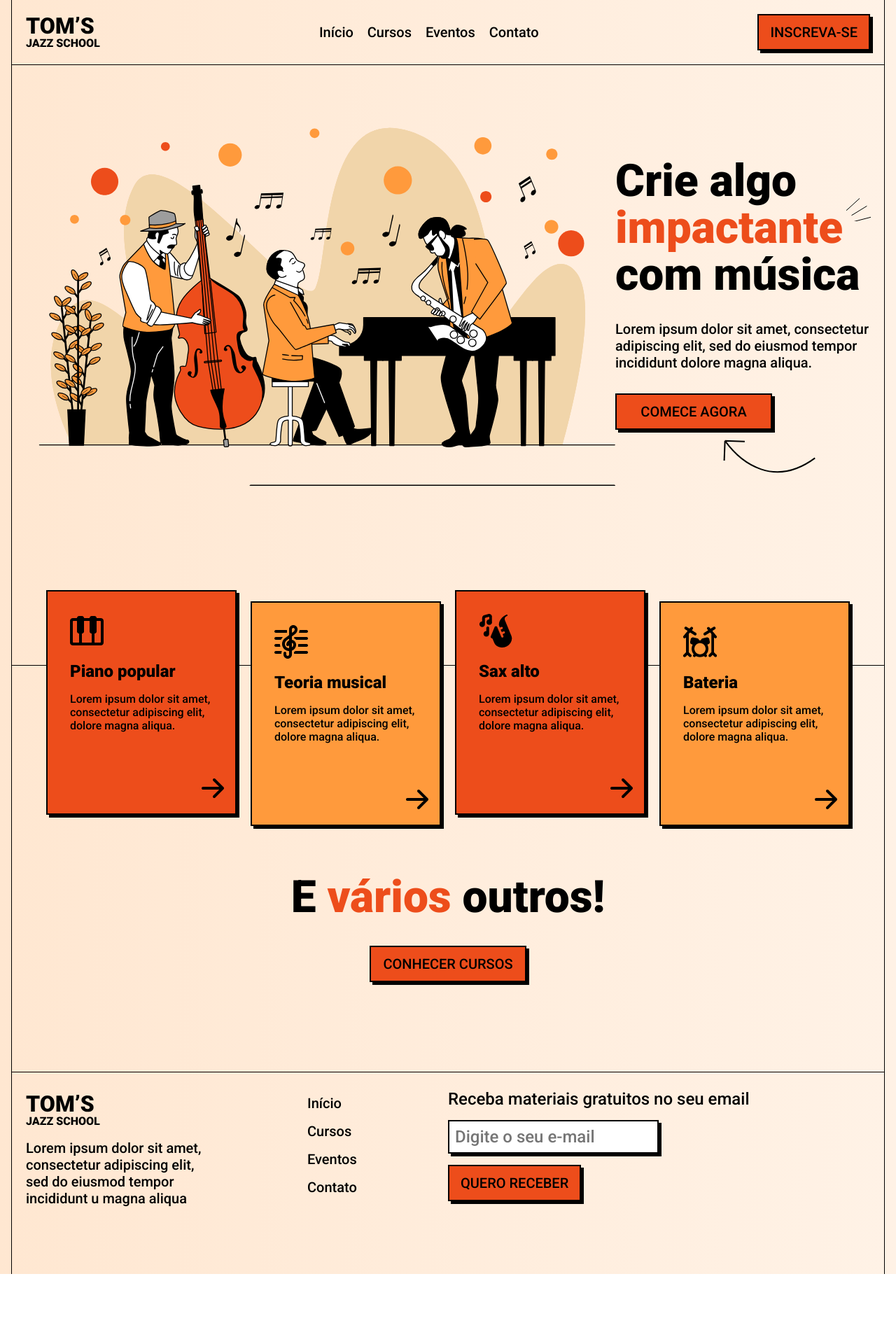
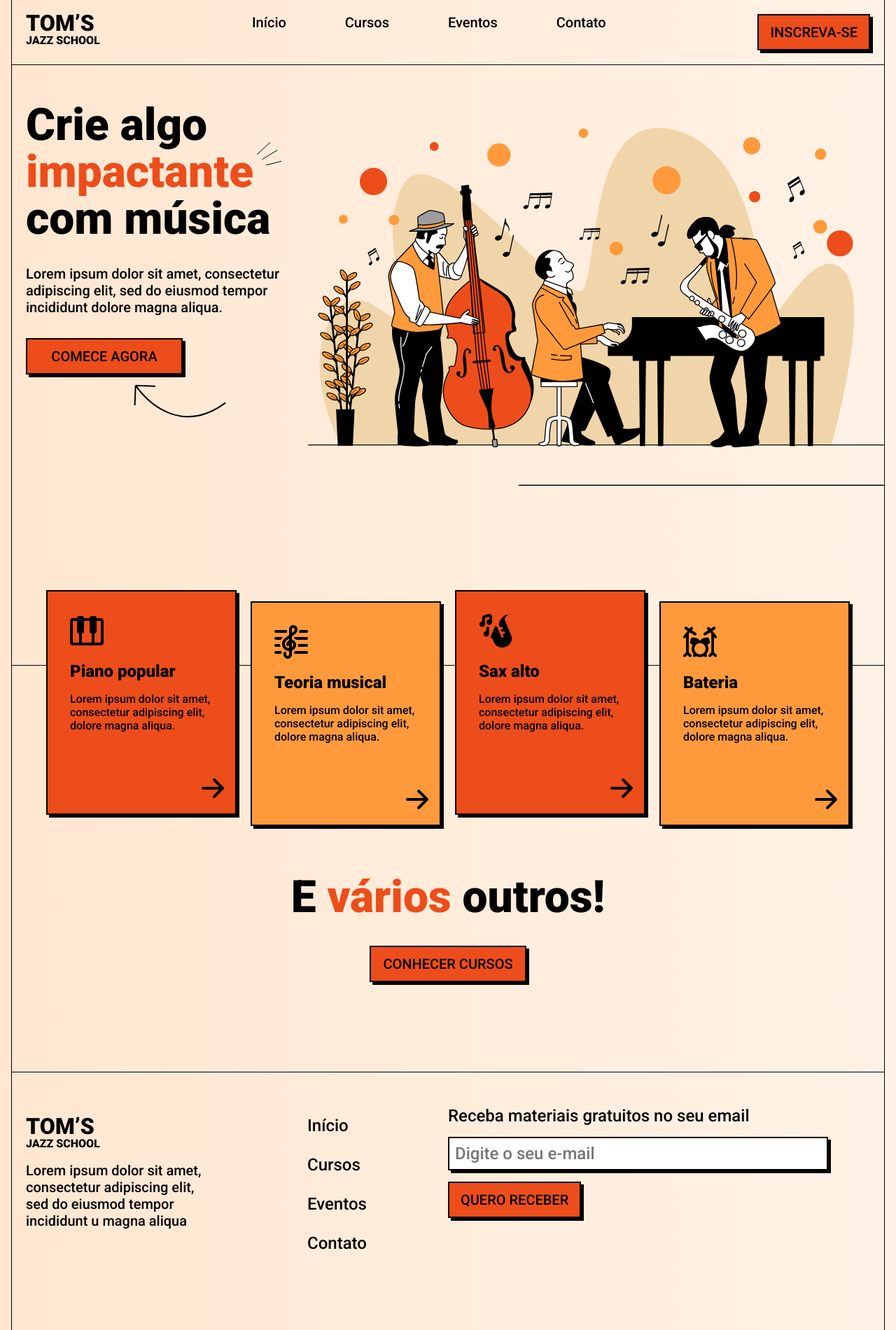
Before and after one commit to geovanaborba/Curso_OneBitCode, a plain HTML site: page Landing Page com HTML e CSS/index.html in a window 1280 px wide. Shown: the whole page at 70% size. Before the commit the page ends 1820 px from the top, so only its background shows below. Drawn offline with Linux system fonts and the light colour scheme.

Commit message:
alterações aplicadas em responsividade e estilo, após terminar de assistir as aulas. Readme atualizado

```diff
--- a/Landing Page com HTML e CSS/src/assets/css/responsividade.css
+++ b/Landing Page com HTML e CSS/src/assets/css/responsividade.css
@@ -44,7 +44,7 @@
         max-width: 72rem;
     }
 
-    .container .row-reverse {
+    .row-reverse {
         flex-direction: row-reverse;
     }
 
@@ -64,6 +64,11 @@
     .newsletter-form {
         flex: 3;
     }
+
+    footer nav a {
+        font-size: 24px;
+        line-height: 40px;
+    }
 }
 
 /* -------------------------------------------- */
@@ -71,5 +76,6 @@
 @media screen and (min-width: 80rem) {
     .container {
         max-width: 80rem;
+        align-items: flex-start;
     }
 }
--- a/Landing Page com HTML e CSS/src/assets/css/style.css
+++ b/Landing Page com HTML e CSS/src/assets/css/style.css
@@ -30,6 +30,10 @@ header nav {
     margin: 1rem auto 0;
 }
 
+header nav a {
+    padding: 2.5rem;
+}
+
 nav a {
     color: var(--black);
     font-size: 1.25rem;
@@ -39,6 +43,10 @@ nav a {
 
 header nav a:nth-child(2n-1) {
     text-align: right;
+}
+
+nav a:hover {
+    filter: invert(50%);
 }
 
 .button {
@@ -53,6 +61,11 @@ header nav a:nth-child(2n-1) {
     text-align: center;
     text-decoration: none;
     text-transform: uppercase;
+}
+
+.button:hover {
+    background-color: var(--secondary);
+    cursor: pointer;
 }
 
 .hero-section {
@@ -140,15 +153,23 @@ h2 {
     margin: 1rem 0;
 }
 
+.card:hover {
+    transform: scale(1.1);
+}
+
 .card a {
     display: block;
     margin: 3rem 0 0 auto;
     width: fit-content;
 }
 
+.card a:hover {
+    filter: invert(100%);
+}
+
 footer {
     border-bottom: 0;
-    padding: 1rem 1.25rem 4rem;
+    padding: 3rem 1.25rem 4rem 1.25rem;
 }
 
 footer nav a {
@@ -166,6 +187,7 @@ footer nav a {
     box-shadow: 4px 4px 0 var(--black);
     font-size: 1.5rem;
     padding: 0.5rem;
+    width: 90%;
 }
 
 /* ------------------------------------------ */
```
Also changed, not shown: Landing Page com HTML e CSS/readme.md.
